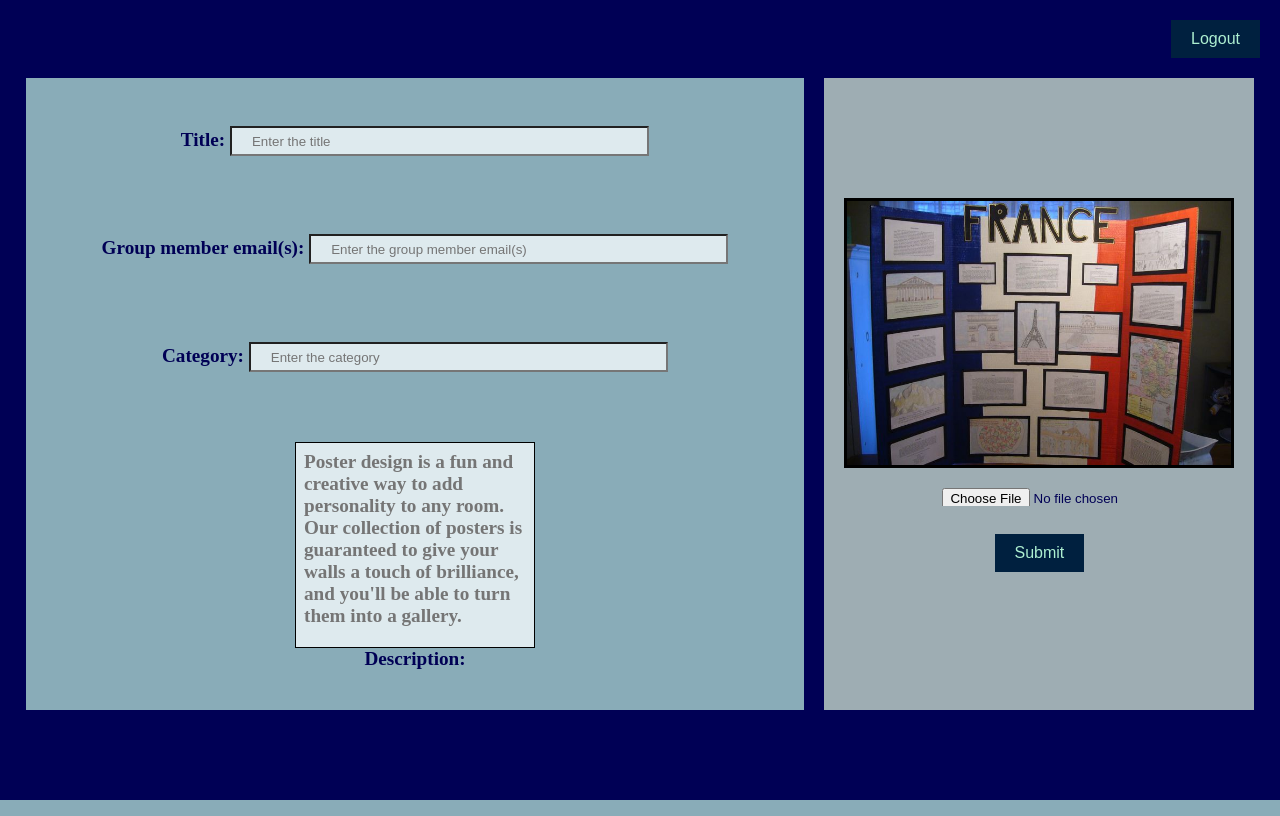
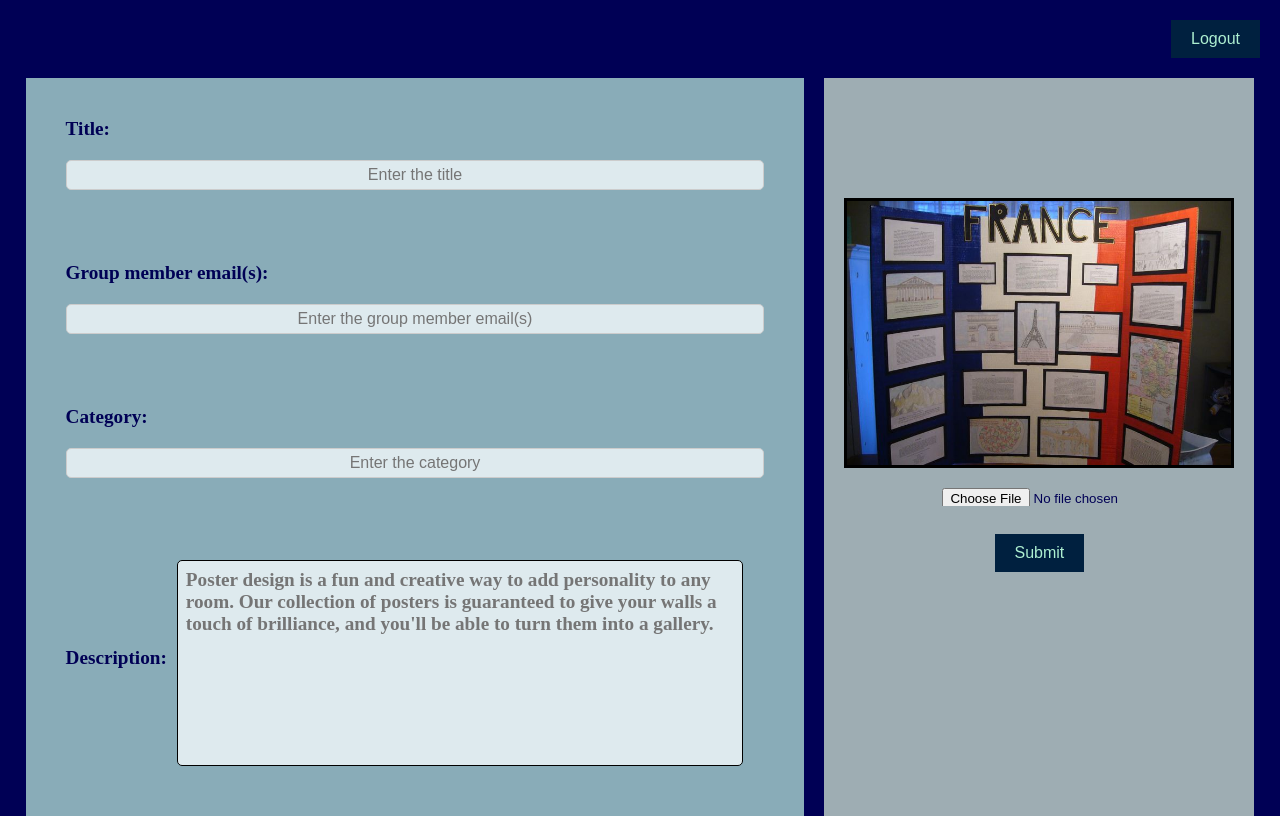
Before and after one commit to l-burrell/Team9, a Flask app: page /upload_poster in a window 1280 px wide. Run offline with Flask 2, Linux system fonts and the light colour scheme.

Commit message:
Update Upload_poster.css
fix the error

```diff
--- a/static/Upload_poster.css
+++ b/static/Upload_poster.css
@@ -70,10 +70,22 @@ body
     margin-top: 100px;
 }
 
-.wrap
-{
-    display: grid;
+.wrap {
+    display: flex;
+    align-items: center;
+  }
+
+  label {
+  display: flex;
+  align-items: center;
+  margin-bottom: 10px;
 }
+
+label[for="description"] {
+  margin-right: 10px;
+}
+
+
 
 .wrap::after
 {
@@ -137,3 +149,18 @@ button:hover
     background-color: rgb(222, 234, 238);
     color: black;
 }
+
+input[type="text"],
+textarea {
+  box-sizing: border-box;
+  width: 100%;
+  padding: 10px;
+  margin: 10px 0;
+  border-radius: 5px;
+  border: 1px solid #ccc;
+  font-size: 16px;
+}
+
+input[type="text"] {
+  text-align: center;
+}
```
